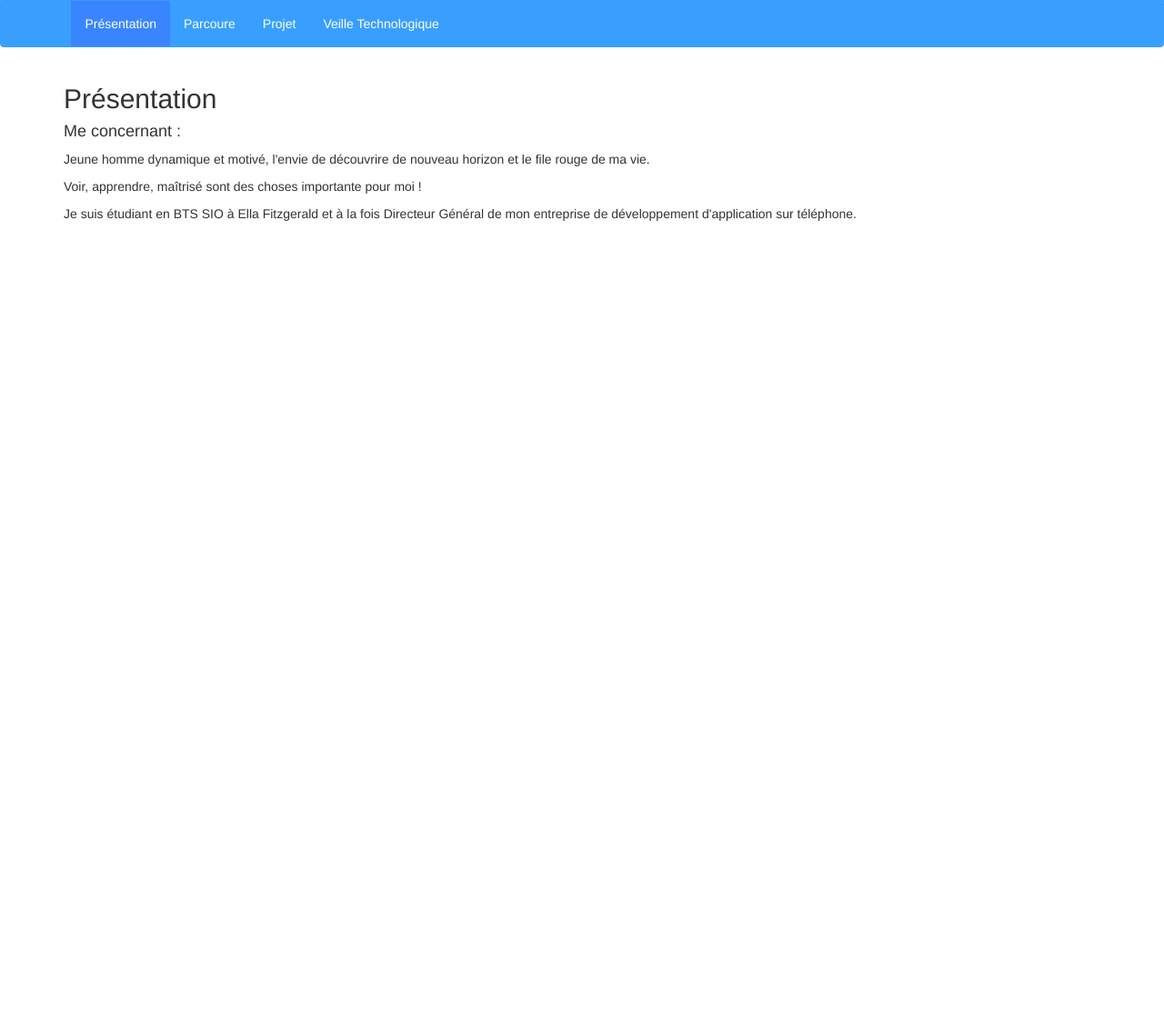
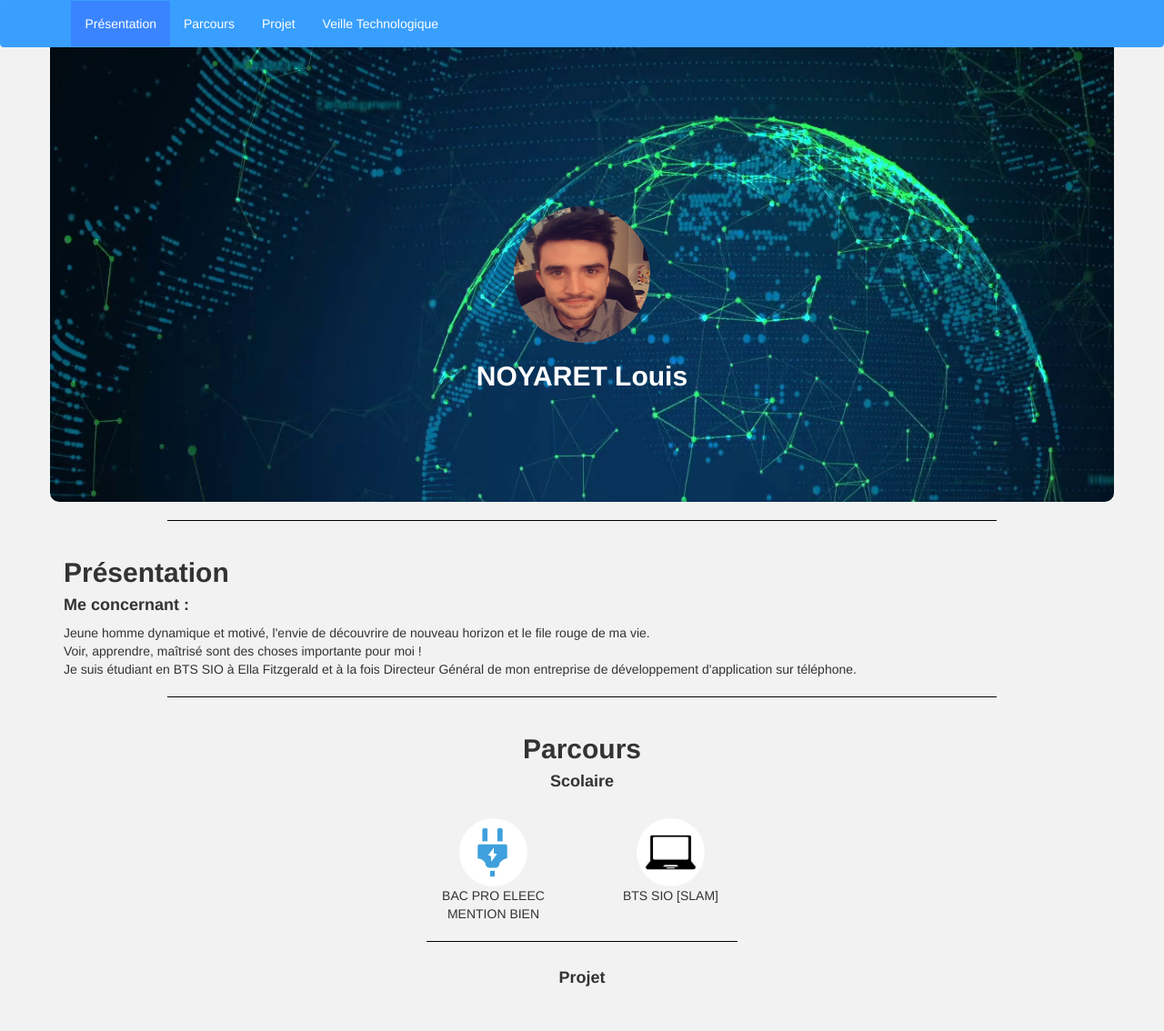
Before and after one commit to Spened/portfolio-E6, a PHP site: page / in a window 1280 px wide. Shown: the whole page at 91% size. Before the commit the page ends 243 px from the top, so only its background shows below. Run offline with PHP 8.4, Linux system fonts and the light colour scheme.

Commit message:
Ajout présentation, parcours, ancrage

```diff
--- a/css/master.css
+++ b/css/master.css
@@ -6,13 +6,26 @@
   --font-color : white;
 }
 
+body{
+  background-color: #f2f2f2;
+}
 
+hr{
+  color: black;
+  border-top: 1px solid black;
+  width: 80%;
+}
+
+p{
+  margin-bottom: 0;
+}
 /*    NAVBAR   */
 
 /* Enlever les angles des bordures du haut */
 .navbar{
   border-top-left-radius: 0;
   border-top-right-radius: 0;
+  margin-bottom: 0;
 }
 
 .navbar-inverse .navbar-nav > li > a {
@@ -51,11 +64,55 @@
   }
 }
 
+.container{
+  margin-top: 0;
+  margin-bottom: 3%;
+}
+
 /*  FIN DE CONTAINER  */
+
+/* INTRODUCTION */
+
+.introduction{
+  background : url("/portfolio/img/background.png") no-repeat;
+  background-size: 1500px 1000px;
+  height: 500px;
+  border-bottom-left-radius: 10px;
+  border-bottom-right-radius: 10px;
+}
+
+.introduction > h2{
+  color: white;
+  margin-top: 20px;
+}
+
+.introduction > img{
+  color: white;
+  margin-top: 175px;
+}
+
+
+/* FIN DE INTRODUCTION */
 
 /* PRESENTATION */
 
-.presentation > .col-sm-12 > .h2{
+.row > .col-sm-12 > h2{
   font-weight: bold;
+}
 
+.row > .col-sm-12 > h4{
+  font-weight: bold;
 }
+
+.parcours-hr{
+  width: 30%;
+}
+
+/* FIN DE PRESENTATION */
+
+/* PARCOURS */
+
+
+.row > .col-sm-2 > img{
+  margin-top: 20px;
+}
--- a/index.php
+++ b/index.php
@@ -10,15 +10,22 @@
     <nav class="navbar navbar-inverse">
       <div class="container-fluid">
         <ul class="nav navbar-nav">
-          <li class="active"><a href="#">Présentation</a></li>
-          <li><a href="#">Parcoure</a></li>
-          <li><a href="#">Projet</a></li>
-          <li><a href="#">Veille Technologique</a></li>
+          <li class="active"><a href="#presentation">Présentation</a></li>
+          <li><a href="#parcours">Parcours</a></li>
+          <li><a href="#projet">Projet</a></li>
+          <li><a href="#techno">Veille Technologique</a></li>
         </ul>
       </div>
     </nav>
     <div class="container">
-      <div class="row presentation">
+      <div class="row">
+        <div class="col-sm-12 introduction text-center">
+          <img class="img-circle" src="img/pdp.jpg" alt="pdp" height="150" width="150">
+          <h2>NOYARET Louis</h2>
+        </div>
+      </div>
+      <hr>
+      <div id="presentation" class="row">
         <div class="col-sm-12">
           <h2>Présentation</h2>
           <h4>Me concernant :</h4>
@@ -27,6 +34,31 @@
           <p>Je suis étudiant en BTS SIO à Ella Fitzgerald et à la fois Directeur Général de mon entreprise de développement d'application sur téléphone.</p>
         </div>
       </div>
+      <hr>
+      <div id="parcours" class="row">
+        <div class="col-sm-12 text-center">
+          <h2>Parcours</h2>
+          <h4>Scolaire</h4>
+        </div>
+        <div class="col-sm-4"></div>
+        <div class="col-sm-2 text-center">
+          <p></p>
+          <img class="img-circle" src="img/elec.png" alt="lycée" height="75" width="75">
+          <p>BAC PRO ELEEC</p>
+          <p>MENTION BIEN</p>
+        </div>
+        <div class="col-sm-2 text-center">
+          <img class="img-circle" src="img/pc.jpg" alt="bts" height="75" width="75">
+          <p>BTS SIO [SLAM]</p>
+        </div>
+        <div class="col-sm-4"></div>
+      </div>
+      <hr class="parcours-hr">
+      <div class="row">
+        <div class="col-sm-12 text-center">
+          <h4>Projet</h4>
+        </div>
+      </div>
     </div>
   </body>
 </html>
```
Also changed, not shown: img/background.png (added), img/elec.png (added), img/pc.jpg (added).
